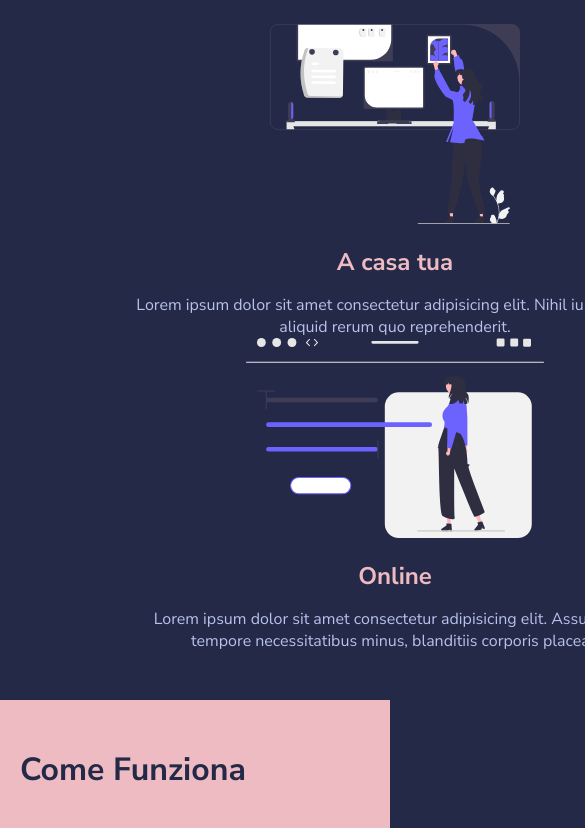
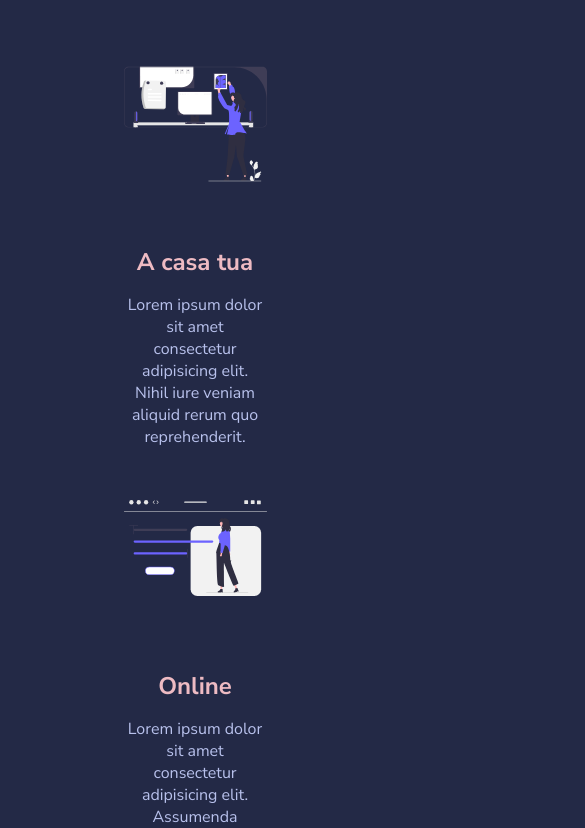
Before and after one commit to Alberto-Bruno/html-css-resp-wannabe, a plain HTML site: page index.html in a window 390 px wide. Shown: the part 209-1037 px from the top of the page, 585 px wide, since content can reach past the window. Drawn offline with Linux system fonts and the light colour scheme.

Commit message:
Mobile-table container, flex

```diff
--- a/css/mobile.css
+++ b/css/mobile.css
@@ -1,17 +1,15 @@
 /* ********* Sotto i 576px  ********** */
 
 @media screen and (max-width: 576px) {
-    h2 {
-        display: flex;
-        align-items: center;
+    .container {
+        width: 100%;
     }
 
     .row {
         flex-direction: column;
+        align-items: center;
     }
 
-    .card {
-       position: relative;
-       left: 100px;
-    }
+
+
 }
--- a/css/tablet.css
+++ b/css/tablet.css
@@ -1,18 +1,8 @@
 /* ********* Sotto i 768px  ********** */
 
 @media screen and (max-width: 768px) {
-    h2 {
-        display: flex;
-        align-items: center;
-    }
-
-    .row {
-        flex-direction: column;
-    }
-
-    .card {
-        position: relative;
-        left: 100px;
+    .container {
+        width: 100%;
     }
 
 }
```
